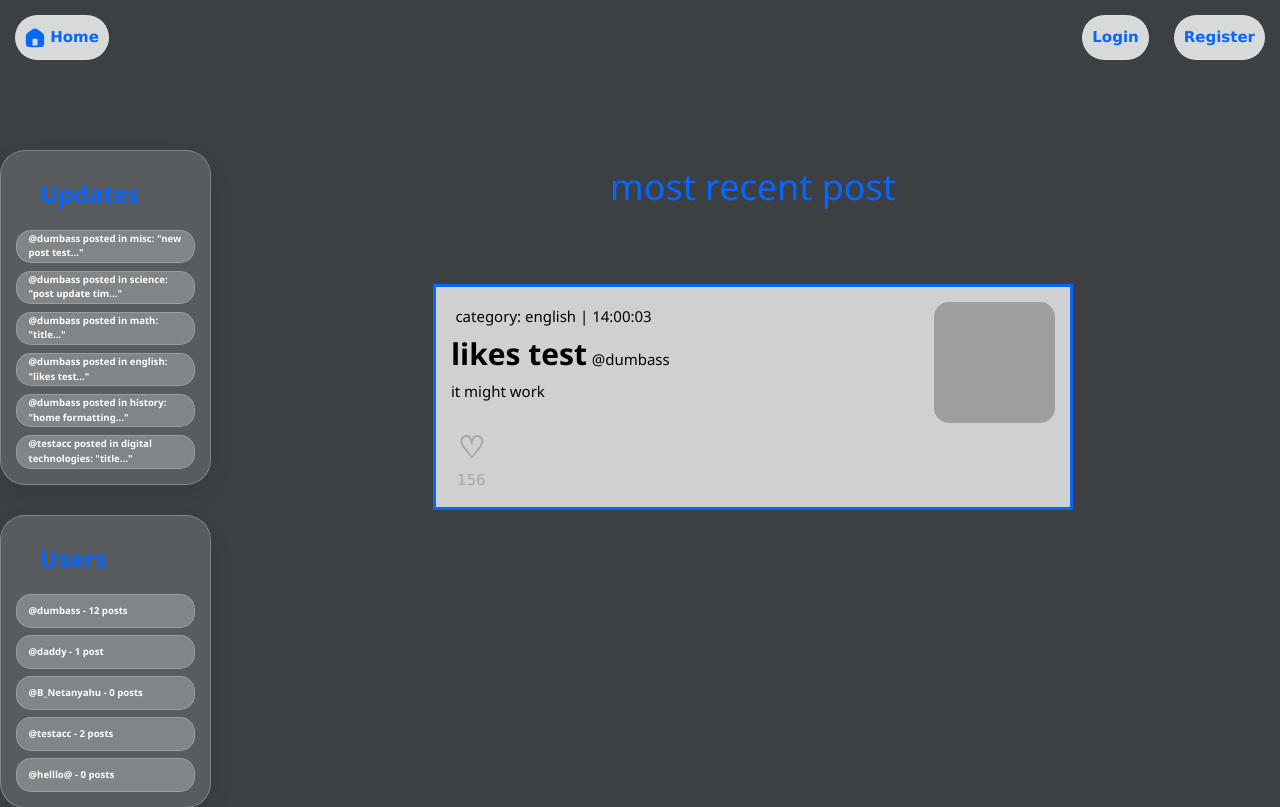
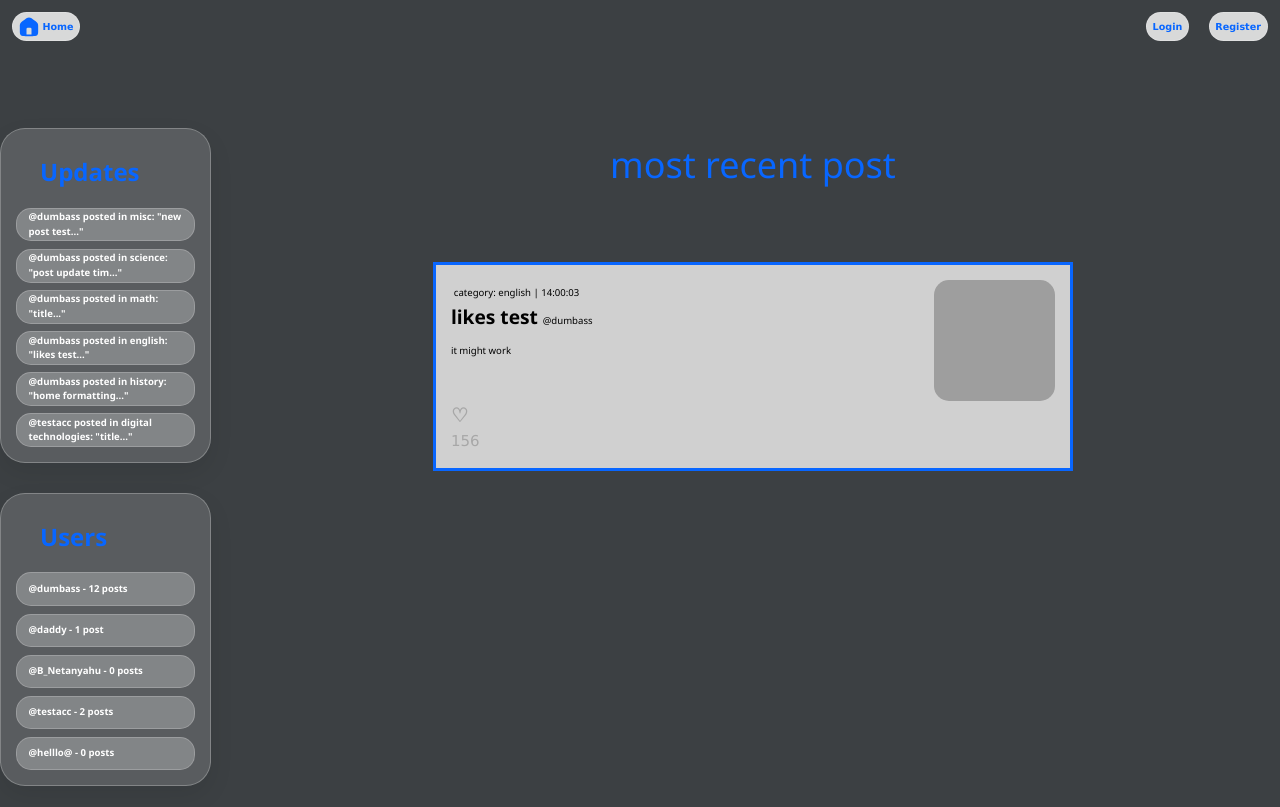
Before and after one commit to MooseZ690/message, a Flask app: page / in a window 1280 px wide. Shown: the top 807 px of the page. After the commit the page ends 786 px from the top, so only its background shows below. Run offline with Flask 3, Linux system fonts and the light colour scheme; data comes from the database, SQL or seed files in the repository; both versions use the stored data as it was after the commit; some web fonts are replaced; grey boxes are pictures that could not be loaded.

Commit message:
started on a like system where users can only like once

```diff
--- a/static/style.css
+++ b/static/style.css
@@ -72,7 +72,7 @@ a{
     align-items:center;
     border-radius:25px;
     height:3em;
-    font-size:1em;
+    font-size:0.75cqi;
     margin:0.5em;
     padding:0.6em;
     font-weight:600;
@@ -175,7 +175,7 @@ a{
 }
 
 .post-text h3{
-    font-size:1em;
+    font-size:0.75cqi;
 }
 
 .post-container{
@@ -194,13 +194,13 @@ a{
 .post-container-home h1{
     font-weight:700;
     margin:0;
-    font-size:2em;
+    font-size:1.5cqi;
 }
 
 .post-container h2,
 .post-container-home h2{
     margin:0;
-    font-size:1em;
+    font-size:0.75cqi;
 }
 
 .post-img img{
@@ -267,6 +267,7 @@ a{
     padding-top:2em;
     display:grid;
     place-items:center;
+    font-size: 1.5cqi;
 }
 
 .cat-title h1{
--- a/templates/home.html
+++ b/templates/home.html
@@ -87,9 +87,13 @@
                     <img src="{{ item[3] }}" alt="{{ item[0] }}">
                 </div>
                 {% endif %}
-            <form action="/like/{{ item[6] }}" method="POST">
-                <button type="submit" class="like-button"><h1>♡</h1>{{ item[9] }}</button>
-            </form>
+            {% if session['username'] %}
+                <form action="/like/{{ item[6] }}" method="POST">
+                    <button type="submit" class="like-button"><h1>♡</h1>{{ item[9] }}</button>
+                </form>
+            {% else %}
+                <div class="like-button"><h1>♡</h1>{{ item[9] }}</div>
+            {% endif %}
             </a>
 
             {# Only show reply if there actually is one #}
```
Also changed, not shown: database.db.
